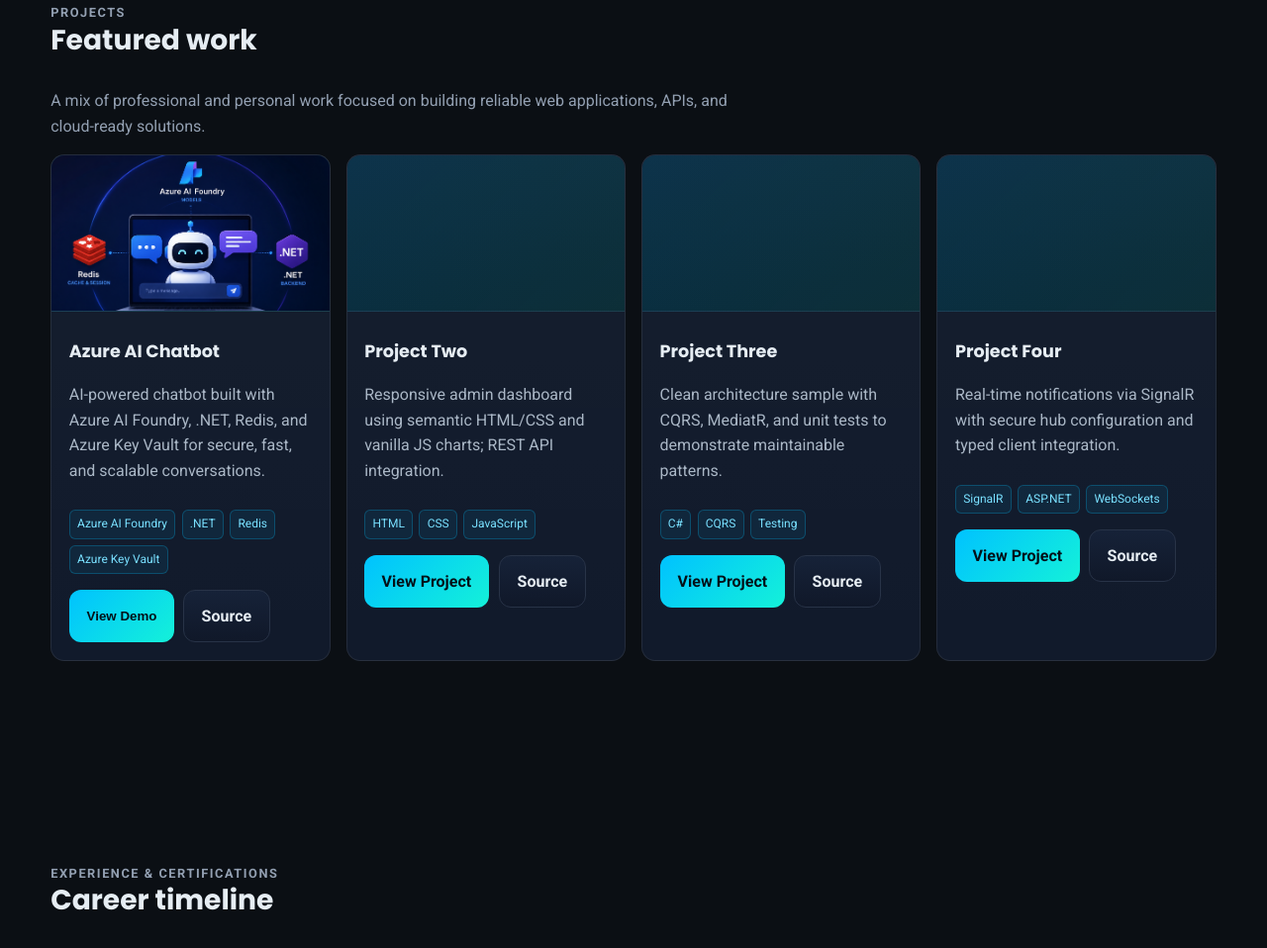
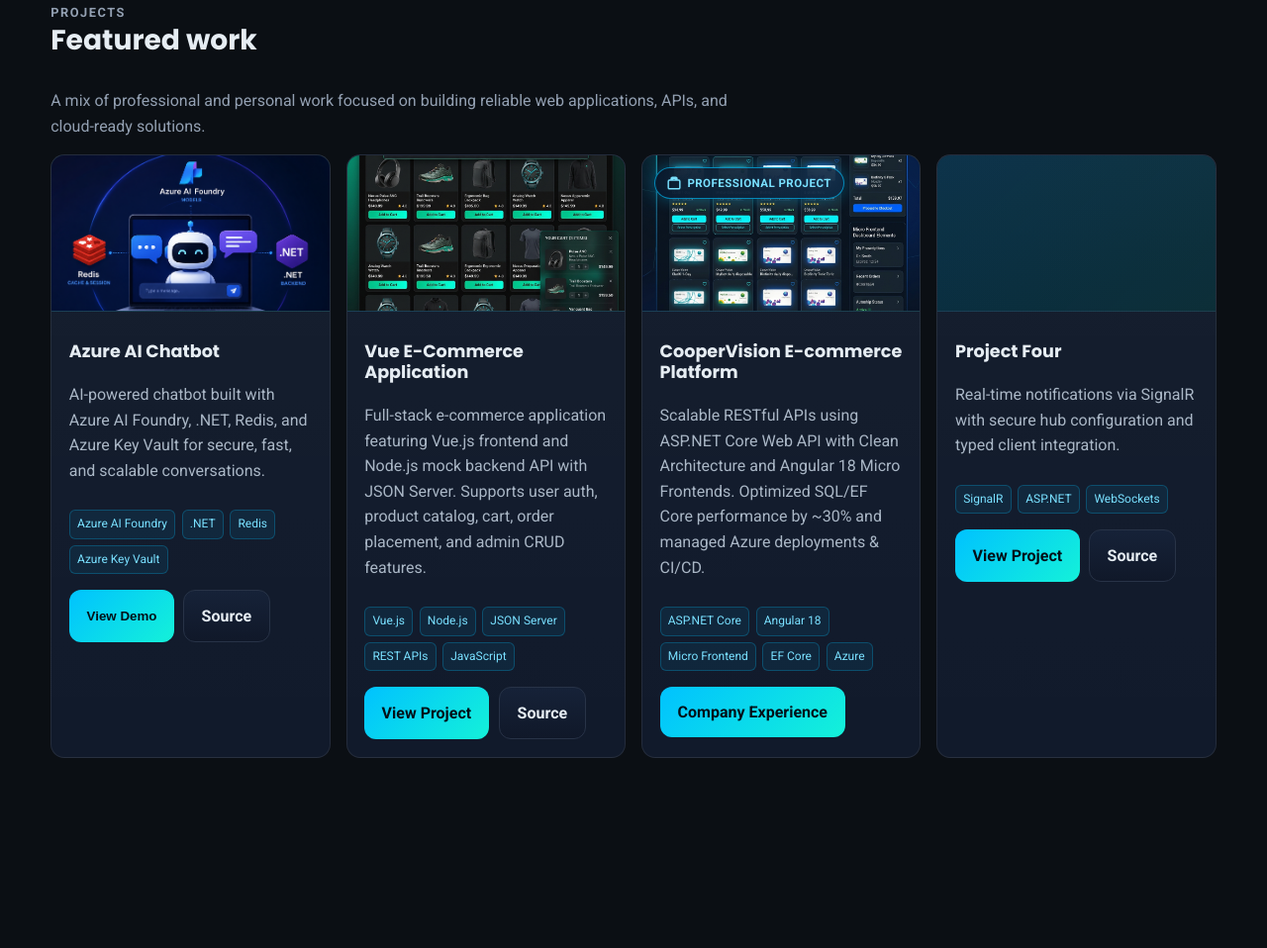
Before and after one commit to DhanushbenB/Protfolio, a plain HTML site: page src/index.html in a window 1280 px wide. Shown: the part 1751-2709 px from the top of the page at 99% size. Drawn offline with Linux system fonts and the light colour scheme.

Commit message:
added new projexts

```diff
--- a/src/index.html
+++ b/src/index.html
@@ -178,7 +178,7 @@
                 <p class="project-intro">A mix of professional and personal work focused on building reliable web applications, APIs, and cloud-ready solutions.</p>
 
                 <div class="projects-grid">
-                    <!-- Project 1 -->
+                    <!-- Project 1: Azure AI Chatbot (Study Project) -->
                     <article class="project-card">
                         <img class="thumb" src="./wwwroot/images/projects/chat_bot-azure.png" alt="Azure AI Chatbot project" />
                         <div class="project-body">
@@ -197,43 +197,52 @@
                         </div>
                     </article>
 
-                    <!-- Project 2 -->
+                    <!-- Project 2: Vue E-Commerce Application (Study Project) -->
                     <article class="project-card">
-                        <div class="thumb" role="img" aria-label="Project thumbnail placeholder"></div>
+                        <img class="thumb" src="./wwwroot/images/projects/vue-ecommerce.png" alt="Vue E-Commerce Application" />
                         <div class="project-body">
-                            <h3>Project Two</h3>
-                            <p>Responsive admin dashboard using semantic HTML/CSS and vanilla JS charts; REST API integration.</p>
+                            <h3>Vue E-Commerce Application</h3>
+                            <p>Full-stack e-commerce application featuring Vue.js frontend and Node.js mock backend API with JSON Server. Supports user auth, product catalog, cart, order placement, and admin CRUD features.</p>
                             <div class="project-meta">
-                                <span class="tag">HTML</span>
-                                <span class="tag">CSS</span>
+                                <span class="tag">Vue.js</span>
+                                <span class="tag">Node.js</span>
+                                <span class="tag">JSON Server</span>
+                                <span class="tag">REST APIs</span>
                                 <span class="tag">JavaScript</span>
                             </div>
                             <div class="project-actions">
-                                <a href="#" class="btn btn--primary">View Project</a>
-                                <a href="#" class="btn">Source</a>
+                                <a href="https://github.com/DhanushbenB/VUE_E-commerce_application" target="_blank" rel="noopener noreferrer" class="btn btn--primary">View Project</a>
+                                <a href="https://github.com/DhanushbenB/VUE_E-commerce_application" target="_blank" rel="noopener noreferrer" class="btn">Source</a>
                             </div>
                         </div>
                     </article>
 
-                    <!-- Project 3 -->
-                    <article class="project-card">
-                        <div class="thumb" role="img" aria-label="Project thumbnail placeholder"></div>
+                    <!-- Project 3: CooperVision E-commerce Platform (Professional Project) -->
+                    <article class="project-card" style="position: relative;">
+                        <div class="thumb-wrap">
+                            <span class="project-badge badge--professional">
+                                <svg class="badge-icon" viewBox="0 0 24 24" fill="none" stroke="currentColor" stroke-width="2.5"><path d="M20 7h-3V4a2 2 0 0 0-2-2H9a2 2 0 0 0-2 2v3H4a2 2 0 0 0-2 2v11a2 2 0 0 0 2 2h16a2 2 0 0 0 2-2V9a2 2 0 0 0-2-2zM9 4h6v3H9V4z"/></svg>
+                                Professional Project
+                            </span>
+                            <img class="thumb" src="./wwwroot/images/projects/coopervision-ecommerce.png" alt="CooperVision E-commerce Platform" />
+                        </div>
                         <div class="project-body">
-                            <h3>Project Three</h3>
-                            <p>Clean architecture sample with CQRS, MediatR, and unit tests to demonstrate maintainable patterns.</p>
+                            <h3>CooperVision E-commerce Platform</h3>
+                            <p>Scalable RESTful APIs using ASP.NET Core Web API with Clean Architecture and Angular 18 Micro Frontends. Optimized SQL/EF Core performance by ~30% and managed Azure deployments & CI/CD.</p>
                             <div class="project-meta">
-                                <span class="tag">C#</span>
-                                <span class="tag">CQRS</span>
-                                <span class="tag">Testing</span>
+                                <span class="tag">ASP.NET Core</span>
+                                <span class="tag">Angular 18</span>
+                                <span class="tag">Micro Frontend</span>
+                                <span class="tag">EF Core</span>
+                                <span class="tag">Azure</span>
                             </div>
                             <div class="project-actions">
-                                <a href="#" class="btn btn--primary">View Project</a>
-                                <a href="#" class="btn">Source</a>
+                                <a href="#experience" class="btn btn--primary">Company Experience</a>
                             </div>
                         </div>
                     </article>
 
-                    <!-- Project 4 -->
+                    <!-- Project 4: Empty Template -->
                     <article class="project-card">
                         <div class="thumb" role="img" aria-label="Project thumbnail placeholder"></div>
                         <div class="project-body">
--- a/src/styles/index.css
+++ b/src/styles/index.css
@@ -515,6 +515,11 @@
         border-color: rgba(255,255,255,.14);
     }
 
+.thumb-wrap {
+    position: relative;
+    width: 100%;
+}
+
 .thumb {
     aspect-ratio: 16/9;
     width: 100%;
@@ -522,6 +527,39 @@
     display: block;
     background: linear-gradient(135deg, rgba(0,194,255,.16), rgba(20,241,217,.12)), linear-gradient(180deg, #0f1828, #0b1321);
     border-bottom: 1px solid rgba(255,255,255,.06);
+}
+
+/* Professional Project Tag */
+.project-badge {
+    position: absolute;
+    top: 0.75rem;
+    left: 0.75rem;
+    z-index: 3;
+    display: inline-flex;
+    align-items: center;
+    gap: 0.4rem;
+    font-size: 0.72rem;
+    font-weight: 700;
+    letter-spacing: 0.04em;
+    text-transform: uppercase;
+    padding: 0.35rem 0.75rem;
+    border-radius: 999px;
+    backdrop-filter: blur(12px);
+    -webkit-backdrop-filter: blur(12px);
+    box-shadow: 0 4px 14px rgba(0, 0, 0, 0.5);
+}
+
+.badge-icon {
+    width: 14px;
+    height: 14px;
+    flex-shrink: 0;
+}
+
+.badge--professional {
+    background: linear-gradient(135deg, rgba(8, 25, 45, 0.9), rgba(11, 40, 68, 0.85));
+    border: 1px solid rgba(0, 194, 255, 0.65);
+    color: #79e0ff;
+    box-shadow: 0 0 16px rgba(0, 194, 255, 0.35);
 }
 
 .project-body {
```
Also changed, not shown: src/wwwroot/images/projects/coopervision-ecommerce.png (added), src/wwwroot/images/projects/vue-ecommerce.png (added).
